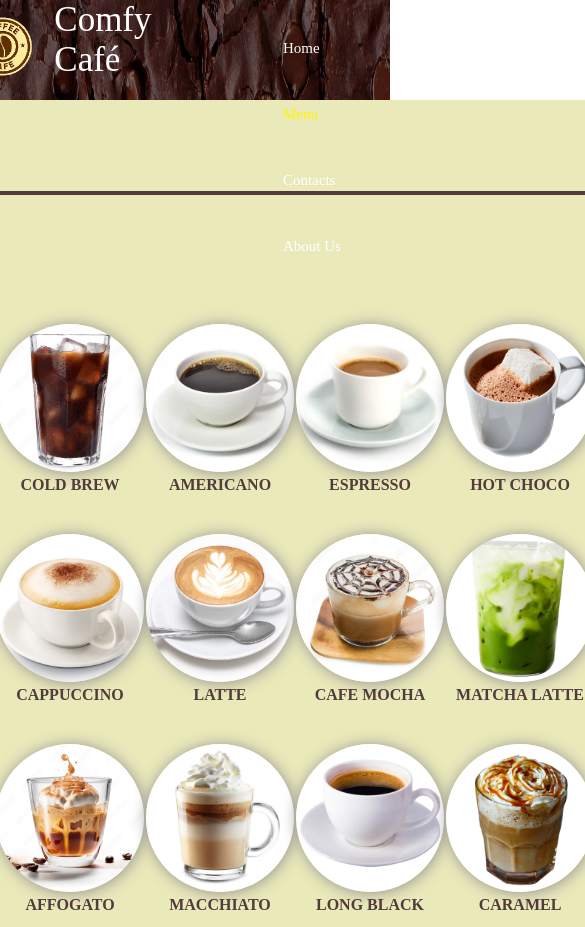
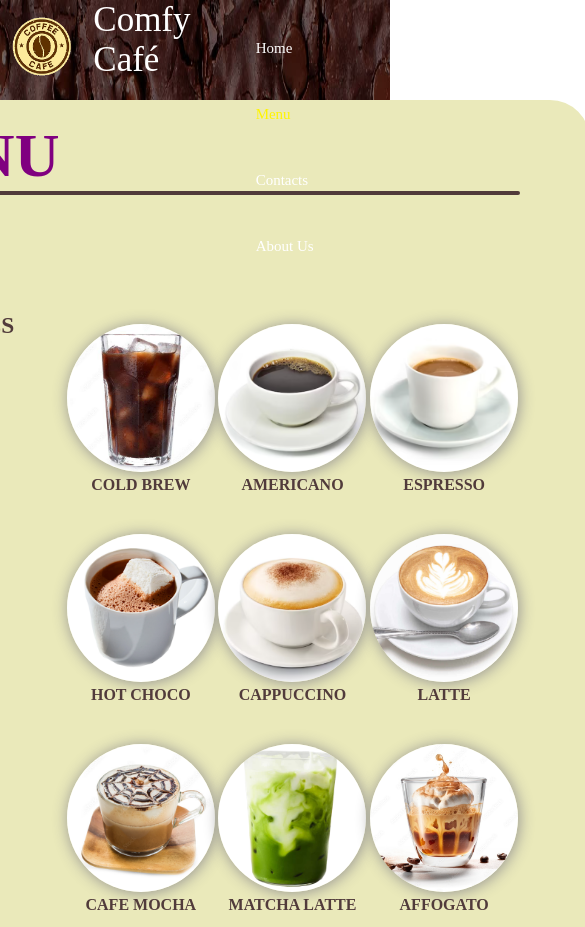
Before and after one commit to Mich-Tapawan/P1-Comfy_Cafe, a website: page menu.html in a window 390 px wide. Shown: the top 927 px of the page, 585 px wide, since content can reach past the window. Drawn offline with Linux system fonts and the light colour scheme; a web font is replaced by a local one.

Commit message:
Adding responsive design on Menu page for smaller screens

```diff
--- a/menu_style.css
+++ b/menu_style.css
@@ -419,9 +419,6 @@ input[type="radio"]:checked+label{
 }
 
 @media (max-width: 1491px){
-    .top h1 {
-        color: red;
-    }
 
     #fixedNav img{
         transform: translateX(-17vw);
@@ -449,8 +446,9 @@ input[type="radio"]:checked+label{
 }
 
 @media (max-width:1280px){
-    .top h1 {
-        color: blue;
+
+    #bg{
+        height: 170%;
     }
 
     #fixedNav img{
@@ -459,7 +457,6 @@ input[type="radio"]:checked+label{
 
     #nav-name{
         transform: translateX(-13vw);
-        font-size: 20px;
     }
 
     #page-links{
@@ -473,21 +470,78 @@ input[type="radio"]:checked+label{
 
     .container{
         width: 1100px;
-        height: 900px;
+        height: 1100px;
+        border-radius: 40px;
+        padding: 20px 70px;
+    }
+
+    .beverages{
+        height: 600px;
+        grid-template-rows: 150px 150px 150px 150px;
+        grid-template-columns: 150px 150px 150px;
+    }
+
+}
+
+@media (max-width: 1128px){
+    .top h1 {
+        color: green;
+    }
+
+    #fixedNav img{
+        transform: translateX(-7vw);
+    }
+
+    #nav-name{
+        transform: translateX(-7vw);
+    }
+
+    #page-links{
+        transform: translateX(-36vw);
+    }
+
+    .container{
+        width: 940px;
+        height: 1100px;
+        border-radius: 40px;
+        padding: 20px 70px;
+    }
+}
+
+@media (max-width: 990px){
+    .top h1 {
+        color: orange;
+    }
+
+    #fixedNav img{
+        transform: translateX(-3vw);
+    }
+
+    #nav-name{
+        transform: translateX(-3vw);
+    }
+
+    #page-links{
+        transform: translateX(-38vw);
+    }
+
+    .container{
+        width: 850px;
+        height: 1100px;
         border-radius: 40px;
         padding: 20px 70px;
     }
 
 }
 
-@media (max-width: 1024px){
+@media (max-width: 768px){
     .top h1 {
-        color: green;
+        color: pink;
     }
 }
 
-@media (max-width: 768px){}
-
-@media (max-width: 640px){}
-
-@media (max-width: 475px){}
+@media (max-width: 640px){
+    .top h1 {
+        color: purple;
+    }
+}
```
